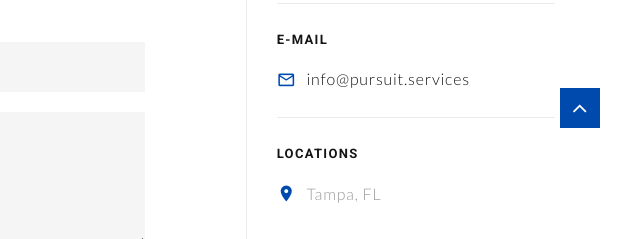
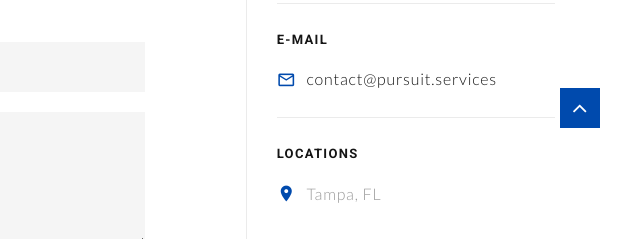
Before and after one commit to success-sciences/pursuitservices, a plain HTML site: page contacts.html in a window 1280 px wide. Shown: the part 732-971 px from the top of the page, 640-1280 px from the left. Drawn offline with Linux system fonts and the light colour scheme.

Commit message:
Update contacts.html

```diff
--- a/contacts.html
+++ b/contacts.html
@@ -140,7 +140,7 @@
                 <p class="heading-8">E-mail</p>
                 <div class="unit flex-row unit-spacing-xxs">
                   <div class="unit__left"><span class="icon icon-sm icon-primary mdi mdi-email-outline"></span></div>
-                  <div class="unit__body"><a href="mailto:#">info@pursuit.services</a></div>
+                  <div class="unit__body"><a href="mailto:#">contact@pursuit.services</a></div>
                 </div>
               </div>
               <div class="layout-bordered__aside-item">
```
